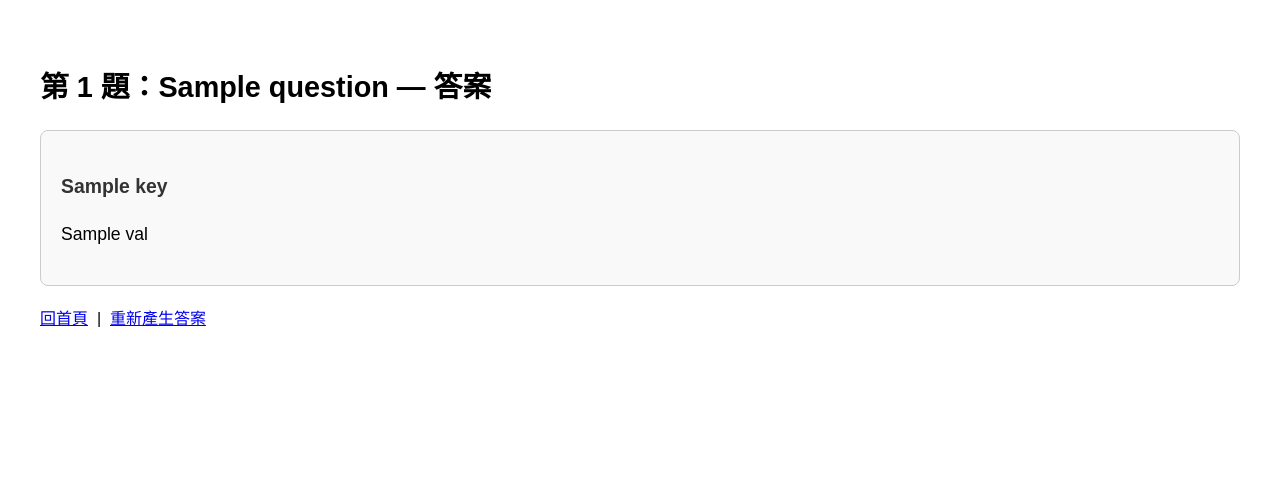
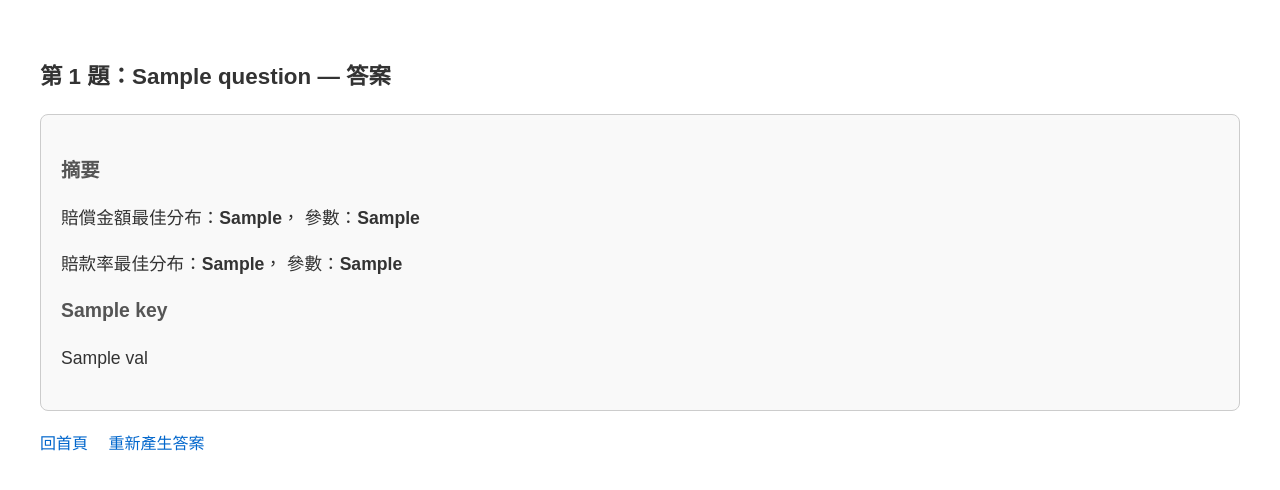
Before and after one commit to stone901016/exam_site, a Python web app: template templates/answer.html in a window 1280 px wide. Shown: the top 490 px of the page. Run offline with Jinja, Linux system fonts and the light colour scheme; the template is opened without the code that fills it: most values are stand-ins (such as "Sample title", 1, 10 or a date in 2020).

Commit message:
Update answer.html

```diff
--- a/templates/answer.html
+++ b/templates/answer.html
@@ -5,48 +5,86 @@
   <link rel="stylesheet" href="{{ url_for('static', filename='css/style.css') }}">
   <title>第 {{ question.id }} 題：{{ question.title }} — 答案</title>
   <style>
-    /* 以下僅是範例用的簡易 CSS，你可以自行依需求調整 */
+    /* 簡單 CSS，請依實際需求自行調整 */
     body {
       font-family: Arial, "Microsoft JhengHei", sans-serif;
       margin: 20px;
+      line-height: 1.6;
+      color: #333;
     }
     .question-title {
       margin-bottom: 20px;
+      font-size: 1.4em;
     }
     .answer-box {
       border: 1px solid #ccc;
       padding: 20px;
       border-radius: 8px;
+      background-color: #f9f9f9;
     }
     .sub-question {
-      display: block;
       margin-top: 20px;
       margin-bottom: 10px;
       font-size: 1.1em;
-      color: #333;
+      font-weight: bold;
+      color: #555;
     }
     .result-table {
       width: 100%;
       border-collapse: collapse;
+      margin-bottom: 16px;
     }
     .result-table th,
     .result-table td {
       border: 1px solid #888;
       padding: 6px 8px;
       text-align: center;
+      background-color: #fff;
     }
     .plot-box {
       display: flex;
       flex-wrap: wrap;
+      gap: 16px;
       margin-top: 10px;
     }
     .plot-item {
-      margin: 10px;
+      flex: 1 1 300px;
       text-align: center;
+      background-color: #fff;
+      padding: 10px;
+      border: 1px solid #ddd;
+      border-radius: 4px;
     }
     .plot-item img {
+      max-width: 100%;
+      height: auto;
       border: 1px solid #aaa;
       border-radius: 4px;
+    }
+    .plot-item p {
+      margin-top: 6px;
+      font-size: 0.95em;
+      color: #555;
+    }
+    .note-text {
+      font-size: 0.95em;
+      color: #555;
+      margin-top: 4px;
+    }
+    form p {
+      margin-bottom: 10px;
+    }
+    form button {
+      padding: 6px 14px;
+      font-size: 1em;
+    }
+    .footer-links {
+      margin-top: 20px;
+    }
+    .footer-links a {
+      margin-right: 16px;
+      color: #0066cc;
+      text-decoration: none;
     }
   </style>
 </head>
@@ -55,49 +93,88 @@
   <h2 class="question-title">第 {{ question.id }} 題：{{ question.title }} — 答案</h2>
 
   <div class="answer-box">
+    {# 如果 result == None，代表使用者尚未上傳：顯示「上傳檔案」的表單 #}
     {% if not result %}
-      {# result=null 時，顯示「上傳檔案」的表單 #}
       <form method="post" enctype="multipart/form-data">
-        <p>
-          <!-- 依照各題不同，你可以改成提示「上傳第 X 題所需檔案」 -->
-          請上傳第 {{ question.id }} 題所需檔案：<input type="file" name="file" required>
-        </p>
+        <p>請上傳第 {{ question.id }} 題所需檔案：</p>
+        <p><input type="file" name="file" required></p>
         <button type="submit">產生答案</button>
       </form>
+
+    {# 如果已經有 result，開始逐項顯示 #}
     {% else %}
-      {# result 有值時，逐一列出所有項目 #}
+
+      {# ========= 第 1 題：摘要顯示 ========= #}
+      {% if question.id == 1 %}
+        <h3 class="sub-question">摘要</h3>
+        {# 以下欄位名稱須與 question1.solve 回傳的 dict keys 相同 #}
+        <p>賠償金額最佳分布：<strong>{{ result["最佳分布（賠償金額）"] }}</strong>，
+           參數：<strong>{{ result["分布參數（賠償金額）"] }}</strong></p>
+        <p>賠款率最佳分布：<strong>{{ result["最佳分布（賠款率）"] }}</strong>，
+           參數：<strong>{{ result["分布參數（賠款率）"] }}</strong></p>
+      {% endif %}
+
+      {# ========= 通用部分：列出 result 中其餘非 plots／非第1題摘要的資料 ========= #}
       {% for key, val in result.items() %}
-        {% if key == 'plots' %}
-          {# 如果 key 是 'plots'，把裡面的每張圖都顯示出來 #}
-          <h3 class="sub-question">圖表</h3>
+        {# 如果是第 1 題摘要已顯示過，就跳過 #}
+        {% if question.id == 1 and (
+             key == "最佳分布（賠償金額）" or
+             key == "分布參數（賠償金額）" or
+             key == "最佳分布（賠款率）" or
+             key == "分布參數（賠款率）"
+           ) %}
+          {% continue %}
+        {% endif %}
+
+        {# 如果 key 名稱中包含 "plots"（表示要貼圖），則以下邏輯處理圖 #}
+        {% if 'plots' in key %}
+          {# 第 4 題：Q1 Trend 與 Q2 CDF 會放在 plots_trend / plots_cdf #}
+          {% if key == 'plots_trend' %}
+            <h3 class="sub-question">Q1: Trend 圖表 (不同股票權重)</h3>
+          {% elif key == 'plots_cdf' %}
+            <h3 class="sub-question">Q2: CDF 圖表 (不同股票權重)</h3>
+          {% else %}
+            <h3 class="sub-question">{{ key }}</h3>
+          {% endif %}
+
           <div class="plot-box">
+            {# val 必須是 mapping，例如 {0.5:"q4_trend_50.png", 0.7:"q4_trend_70.png", …} #}
             {% for label, fn in val.items() %}
               <div class="plot-item">
-                <img src="{{ url_for('static', filename='results/' + fn) }}" width="600">
-                <p>{{ label }}</p>
+                <img src="{{ url_for('static', filename='results/' + fn) }}" alt="{{ fn }}">
+                <p>
+                  {% if key == 'plots_trend' or key == 'plots_cdf' %}
+                    股票權重 = {{ (label * 100)|int }}%
+                  {% else %}
+                    {{ label }}
+                  {% endif %}
+                </p>
               </div>
             {% endfor %}
           </div>
+
         {% else %}
+          {# 如果不是要貼圖，就當作「參數表格」或「純文字」顯示 #}
           <div style="margin-bottom: 16px;">
             <strong class="sub-question">{{ key }}</strong>
+            {# 如果 val 是 mapping (dict)，就生成表格 #}
             {% if val is mapping %}
               <table class="result-table">
                 <thead>
                   <tr>
                     <th>參數</th>
-                    <th>數值{% if "率" in key %}（%）{% endif %}</th>
+                    <th>數值{% if '率' in key %}（%）{% endif %}</th>
                   </tr>
                 </thead>
                 <tbody>
-                  {% for k, v in val.items() %}
+                  {% for k2, v2 in val.items() %}
                     <tr>
-                      <td>{{ k }}</td>
+                      <td>{{ k2 }}</td>
                       <td>
-                        {% if v is number %}
-                          {{ '%.4f'|format(v) }}{% if "率" in key %} %{% endif %}
+                        {% if v2 is number %}
+                          {{ '%.4f'|format(v2) }}{% if '率' in key %} %{% endif %}
                         {% else %}
-                          {{ v }}
+                          {{ v2 }}
                         {% endif %}
                       </td>
                     </tr>
@@ -105,20 +182,22 @@
                 </tbody>
               </table>
             {% else %}
+              {# 普通文字或數值 #}
               <p>{{ val }}</p>
             {% endif %}
           </div>
         {% endif %}
       {% endfor %}
+
     {% endif %}
   </div>
 
-  <p style="margin-top:20px;">
+  <div class="footer-links">
     <a href="{{ url_for('index') }}">回首頁</a>
     {% if result %}
-      &nbsp;|&nbsp;
       <a href="{{ url_for('question', qid=question.id) }}">重新產生答案</a>
     {% endif %}
-  </p>
+  </div>
+
 </body>
 </html>
```
